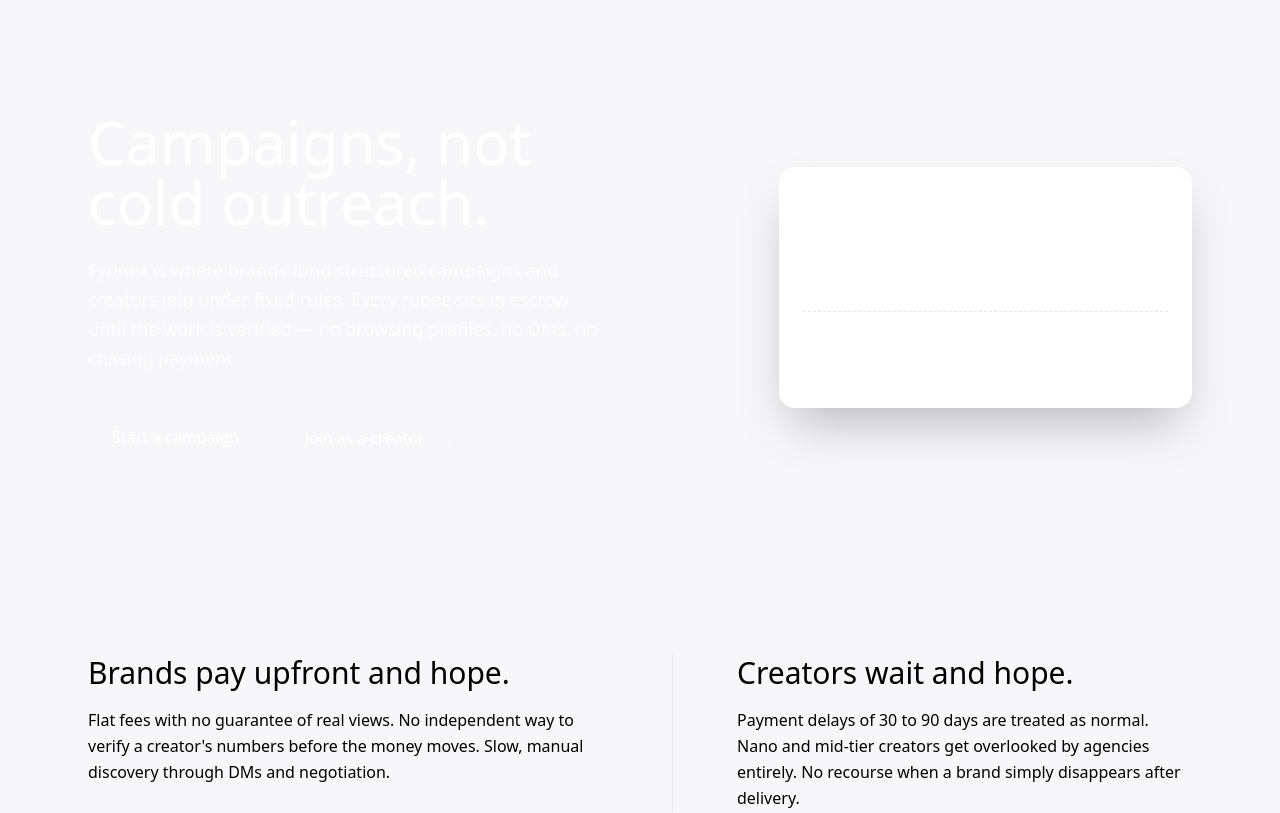
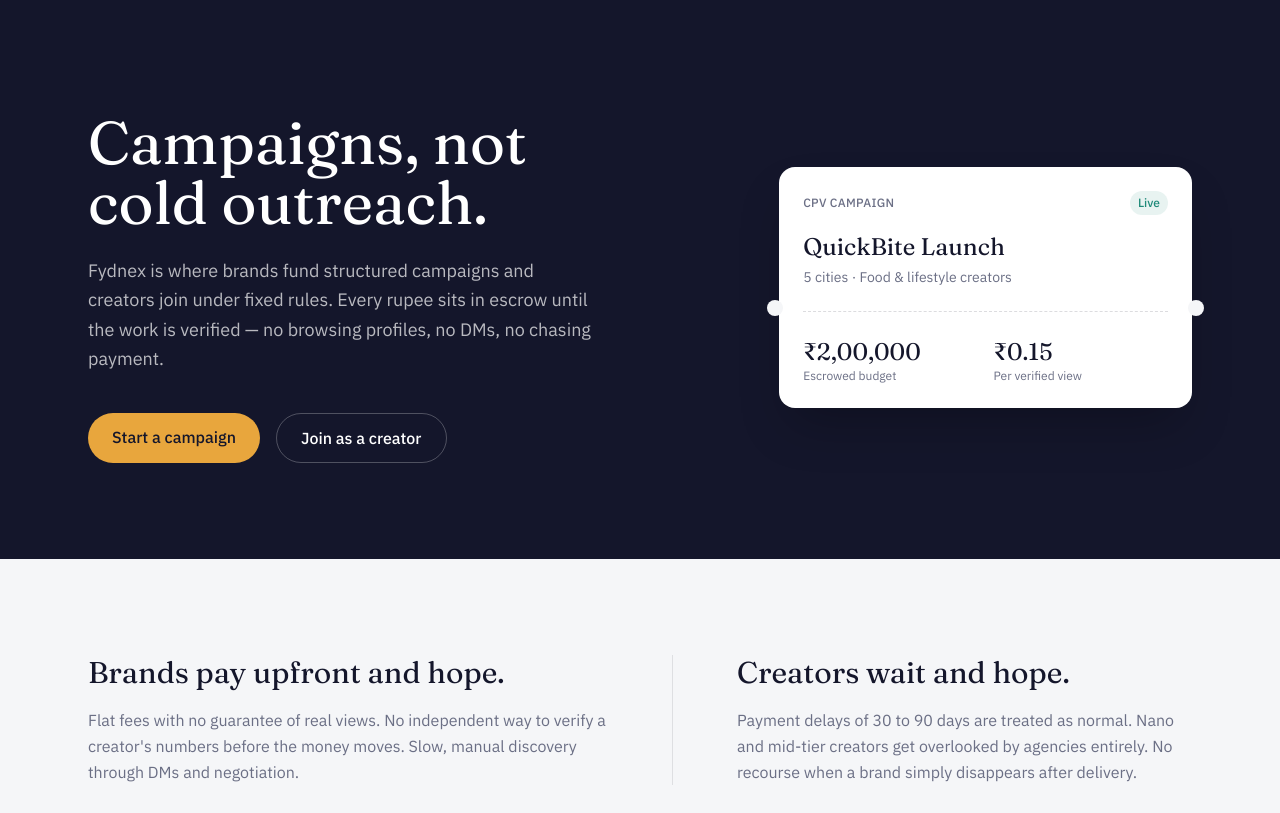
Before and after one commit to prajapatinisha9510-sys/FYDNEX, a Next.js app: page / in a window 1280 px wide. Shown: the top 813 px of the page. Built offline with nearby package versions, Linux system fonts and the light colour scheme.

Commit message:
Update tailwind.config.ts

```diff
--- a/tailwind.config.ts
+++ b/tailwind.config.ts
@@ -6,7 +6,20 @@ const config: Config = {
     "./lib/**/*.{js,ts,jsx,tsx,mdx}",
   ],
   theme: {
-    extend: {},
+    extend: {
+      colors: {
+        ink: "#14162B",
+        inksoft: "#1E2140",
+        paper: "#F5F6F8",
+        amber: "#E8A63D",
+        teal: "#1F8A79",
+        muted: "#6B6F85",
+      },
+      fontFamily: {
+        display: ["var(--font-fraunces)", "serif"],
+        body: ["var(--font-plex)", "sans-serif"],
+      },
+    },
   },
   plugins: [],
 };
```
